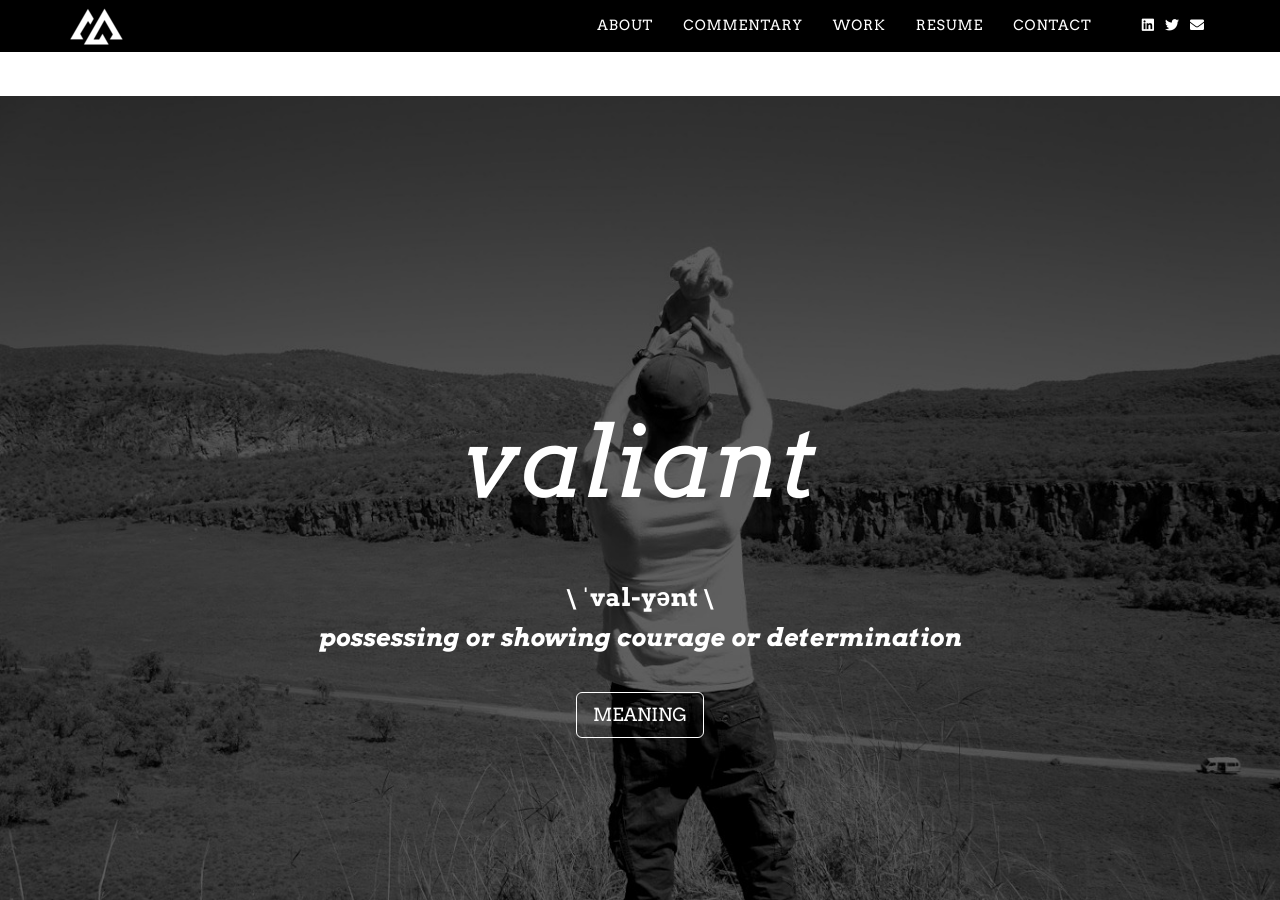
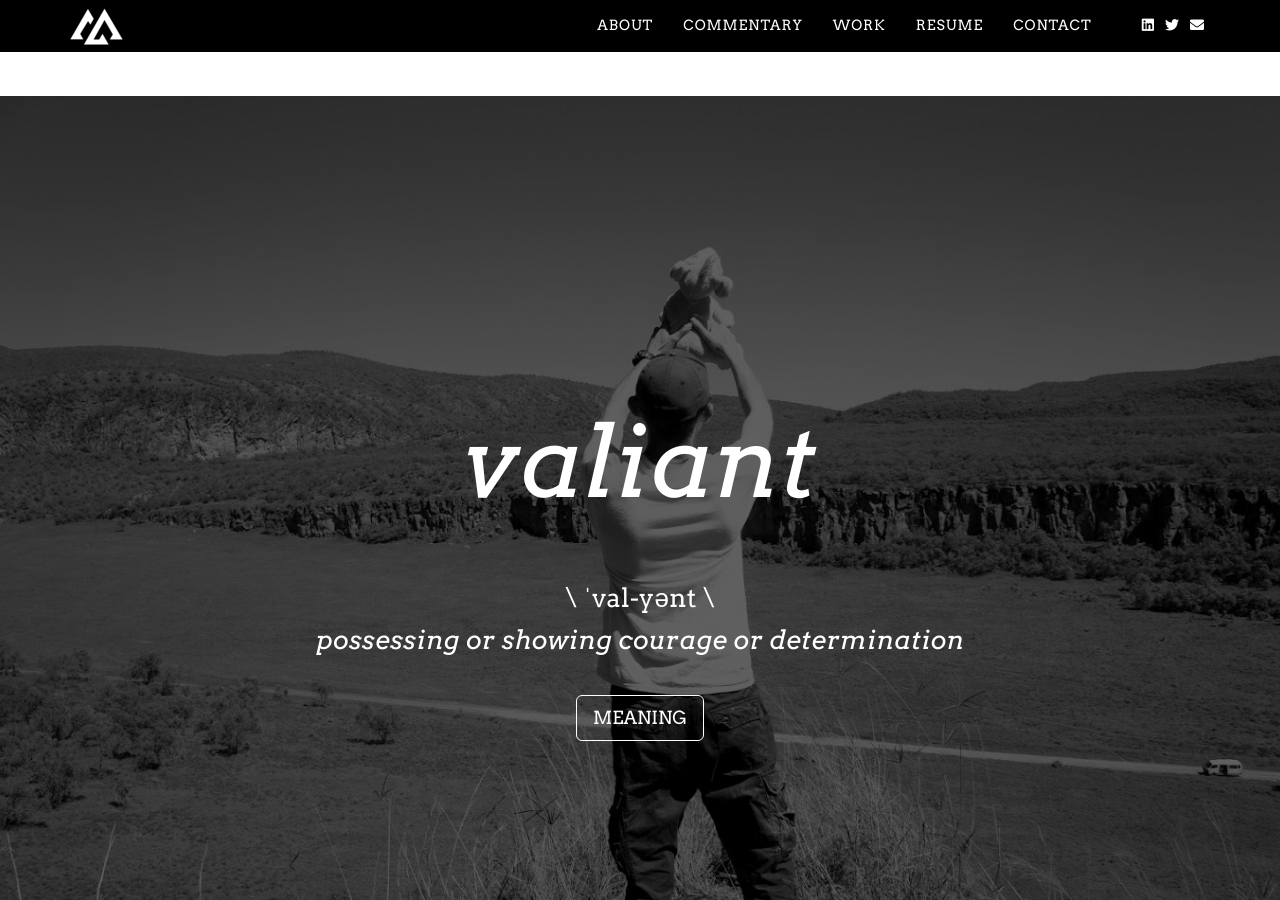
Before and after one commit to dustinwmooney/dustinmooney.website, a Jekyll site: the page built from index.html, in a window 1280 px wide and 900 px high, scrolled down 1773 px. Built offline with Jekyll 4.4.1, drawn with Linux system fonts in a browser that asks for light colours; nearby versions of some CDN libraries.

Commit message:
Update grayscale.css

```diff
--- a/_includes/css/grayscale.css
+++ b/_includes/css/grayscale.css
@@ -389,8 +389,8 @@ i.fab.fa-linkedin:hover a:hover, i.fab.fa-linkedin:hover a:focus, i.fab.fa-linke
 }
 
 .meaning-section p {
-    font-weight: 800;
-    font-size: 25px;
+    font-weight: 500;
+    font-size: 26px;
     letter-spacing: .01em;
     line-height: 1.6em;
 }
```
